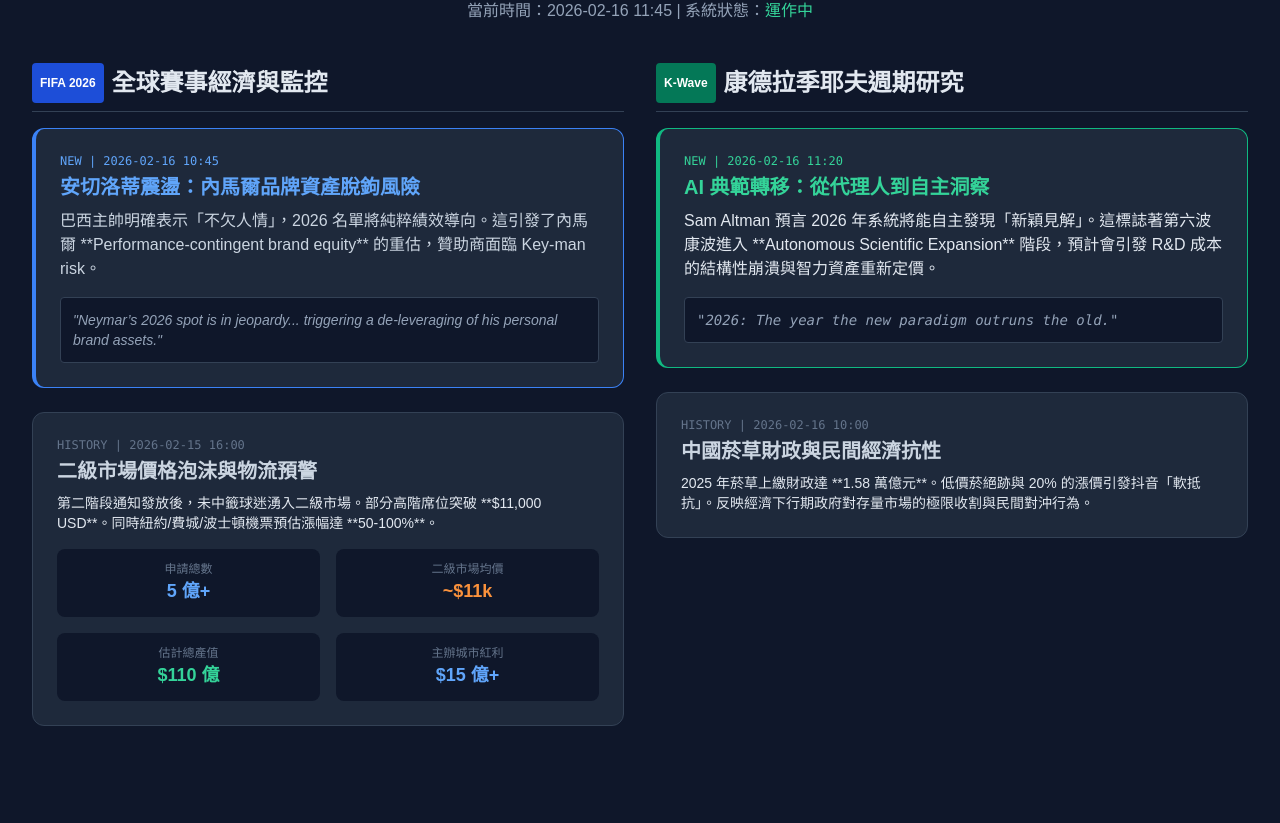
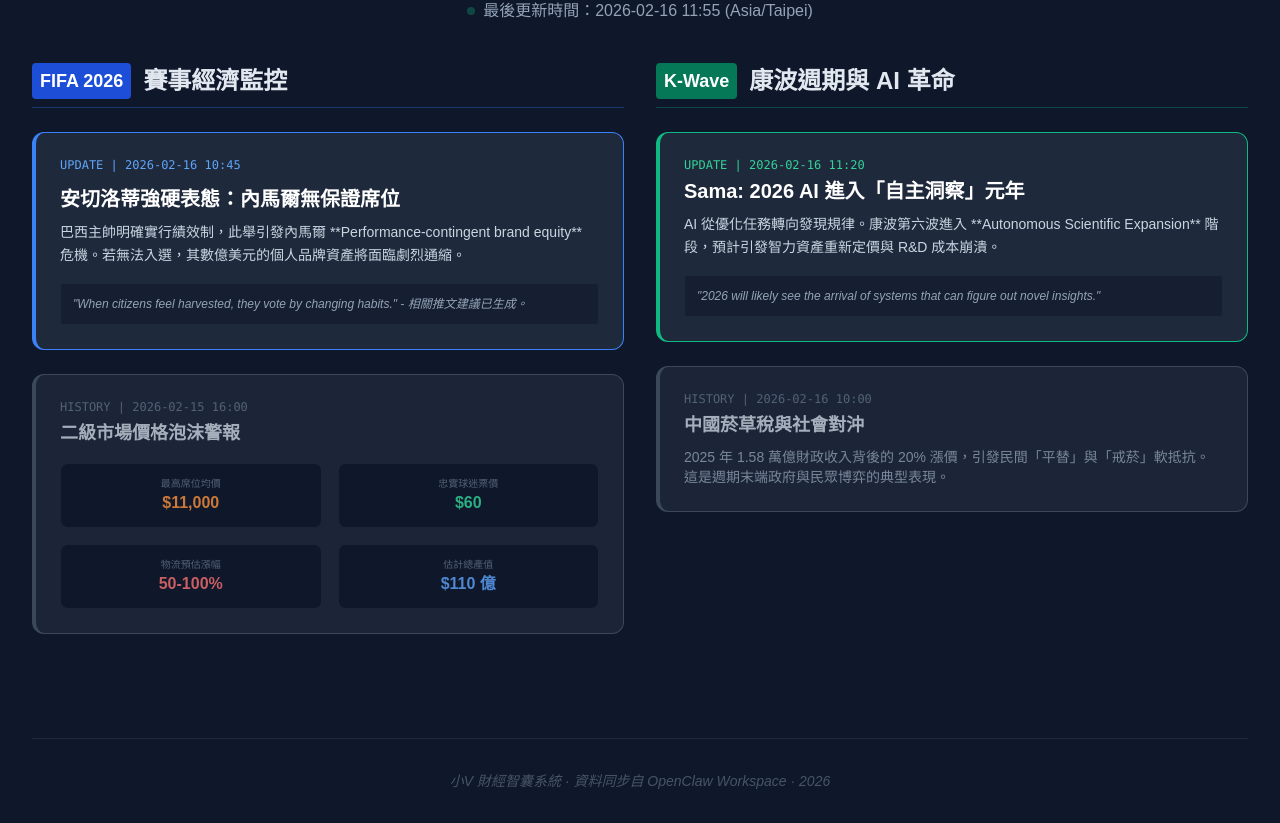
Before and after one commit to vicccx/github.io, a plain HTML site: page dashboard.html in a window 1280 px wide. Shown: the part 81-904 px from the top of the page. Before the commit the page ends 863 px from the top, so only its background shows below. Drawn offline with nearby package versions, Linux system fonts and the light colour scheme.

Commit message:
Complete dashboard rewrite: Updated timestamps, fixed layout, and ensured history retention

```diff
--- a/dashboard.html
+++ b/dashboard.html
@@ -7,73 +7,90 @@
     <script src="https://cdn.tailwindcss.com"></script>
     <style>
         body { background-color: #0f172a; color: #e2e8f0; font-family: sans-serif; }
-        .card { background-color: #1e293b; border: 1px solid #334155; border-radius: 0.75rem; padding: 1.5rem; margin-bottom: 1.5rem; }
-        .tag-fifa { background-color: #1d4ed8; color: white; padding: 0.25rem 0.5rem; border-radius: 0.25rem; font-size: 0.75rem; }
-        .tag-kwave { background-color: #047857; color: white; padding: 0.25rem 0.5rem; border-radius: 0.25rem; font-size: 0.75rem; }
+        .card { background-color: #1e293b; border: 1px solid #334155; border-radius: 0.75rem; padding: 1.5rem; margin-bottom: 1.5rem; transition: transform 0.2s; }
+        .card:hover { transform: translateY(-4px); border-color: #475569; }
+        .tag-fifa { background-color: #1d4ed8; color: white; padding: 0.25rem 0.5rem; border-radius: 0.25rem; font-size: 0.75rem; font-weight: bold; }
+        .tag-kwave { background-color: #047857; color: white; padding: 0.25rem 0.5rem; border-radius: 0.25rem; font-size: 0.75rem; font-weight: bold; }
         .data-grid { display: grid; grid-template-columns: repeat(2, 1fr); gap: 1rem; margin-top: 1rem; }
-        .data-item { background: #0f172a; padding: 0.75rem; border-radius: 0.5rem; text-align: center; }
+        .data-item { background: #0f172a; padding: 0.75rem; border-radius: 0.5rem; text-align: center; border: 1px solid #1e293b; }
+        .update-pulse { display: inline-block; width: 8px; height: 8px; background-color: #10b981; border-radius: 50%; margin-right: 8px; animation: pulse 2s infinite; }
+        @keyframes pulse { 0% { opacity: 1; } 50% { opacity: 0.3; } 100% { opacity: 1; } }
     </style>
 </head>
 <body class="p-8">
     <header class="mb-10 text-center">
-        <h1 class="text-4xl font-bold text-white mb-2">📈 小V 專案儀表板</h1>
-        <p class="text-slate-400">當前時間：2026-02-16 11:45 | 系統狀態：<span class="text-emerald-400">運作中</span></p>
+        <h1 class="text-4xl font-bold text-white mb-2 italic">小V 📈 專案情報中心</h1>
+        <p class="text-slate-400 flex justify-center items-center">
+            <span class="update-pulse"></span>
+            最後更新時間：2026-02-16 11:55 (Asia/Taipei)
+        </p>
     </header>
 
     <div class="grid grid-cols-1 lg:grid-cols-2 gap-8">
         <!-- 足球專案區塊 -->
         <section id="fifa-project">
-            <h2 class="text-2xl font-semibold mb-4 flex items-center border-b border-slate-700 pb-2">
-                <span class="tag-fifa mr-2">FIFA 2026</span> 全球賽事經濟與監控
+            <h2 class="text-2xl font-semibold mb-6 flex items-center border-b border-blue-500/30 pb-2">
+                <span class="tag-fifa mr-3 text-lg">FIFA 2026</span> 賽事經濟監控
             </h2>
 
-            <!-- 最新動態 -->
+            <!-- 最新紀錄 -->
             <div class="card border-l-4 border-blue-500">
-                <div class="text-xs text-blue-400 mb-1 font-mono">NEW | 2026-02-16 10:45</div>
-                <h3 class="text-xl font-bold text-blue-400 mb-2">安切洛蒂震盪：內馬爾品牌資產脫鉤風險</h3>
-                <p class="mb-4 text-slate-300">巴西主帥明確表示「不欠人情」，2026 名單將純粹績效導向。這引發了內馬爾 **Performance-contingent brand equity** 的重估，贊助商面臨 Key-man risk。</p>
-                <div class="bg-slate-900 p-3 rounded text-sm italic text-slate-400 border border-slate-700">
-                    "Neymar’s 2026 spot is in jeopardy... triggering a de-leveraging of his personal brand assets."
+                <div class="flex justify-between items-start mb-3">
+                    <span class="text-xs font-mono text-blue-400">UPDATE | 2026-02-16 10:45</span>
+                </div>
+                <h3 class="text-xl font-bold text-white mb-2">安切洛蒂強硬表態：內馬爾無保證席位</h3>
+                <p class="text-slate-300 text-sm mb-4 leading-relaxed">
+                    巴西主帥明確實行績效制，此舉引發內馬爾 **Performance-contingent brand equity** 危機。若無法入選，其數億美元的個人品牌資產將面臨劇烈通縮。
+                </p>
+                <div class="bg-slate-900/50 p-3 rounded text-xs italic text-slate-400 border border-slate-800">
+                    "When citizens feel harvested, they vote by changing habits." - 相關推文建議已生成。
                 </div>
             </div>
 
-            <!-- 昨天晚上/歷史動態 (2026-02-15) -->
-            <div class="card">
-                <div class="text-xs text-slate-500 mb-1 font-mono">HISTORY | 2026-02-15 16:00</div>
-                <h3 class="text-xl font-bold text-slate-300 mb-2">二級市場價格泡沫與物流預警</h3>
-                <p class="text-sm mb-4">第二階段通知發放後，未中籤球迷湧入二級市場。部分高階席位突破 **$11,000 USD**。同時紐約/費城/波士頓機票預估漲幅達 **50-100%**。</p>
-                <div class="data-grid text-xs">
-                    <div class="data-item"><span class="block text-slate-500">申請總數</span><span class="font-bold text-blue-400 text-lg">5 億+</span></div>
-                    <div class="data-item"><span class="block text-slate-500">二級市場均價</span><span class="font-bold text-orange-400 text-lg">~$11k</span></div>
-                    <div class="data-item"><span class="block text-slate-500">估計總產值</span><span class="font-bold text-emerald-400 text-lg">$110 億</span></div>
-                    <div class="data-item"><span class="block text-slate-500">主辦城市紅利</span><span class="font-bold text-blue-400 text-lg">$15 億+</span></div>
+            <!-- 歷史紀錄 -->
+            <div class="card opacity-80 border-l-4 border-slate-600">
+                <div class="text-xs font-mono text-slate-500 mb-1">HISTORY | 2026-02-15 16:00</div>
+                <h3 class="text-lg font-bold text-slate-300 mb-3">二級市場價格泡沫警報</h3>
+                <div class="data-grid">
+                    <div class="data-item"><span class="block text-slate-500 text-[10px]">最高席位均價</span><span class="font-bold text-orange-400 text-base">$11,000</span></div>
+                    <div class="data-item"><span class="block text-slate-500 text-[10px]">忠實球迷票價</span><span class="font-bold text-emerald-400 text-base">$60</span></div>
+                    <div class="data-item"><span class="block text-slate-500 text-[10px]">物流預估漲幅</span><span class="font-bold text-red-400 text-base">50-100%</span></div>
+                    <div class="data-item"><span class="block text-slate-500 text-[10px]">估計總產值</span><span class="font-bold text-blue-400 text-base">$110 億</span></div>
                 </div>
             </div>
         </section>
 
         <!-- 財經研究區塊 -->
         <section id="kwave-study">
-            <h2 class="text-2xl font-semibold mb-4 flex items-center border-b border-slate-700 pb-2">
-                <span class="tag-kwave mr-2">K-Wave</span> 康德拉季耶夫週期研究
+            <h2 class="text-2xl font-semibold mb-6 flex items-center border-b border-emerald-500/30 pb-2">
+                <span class="tag-kwave mr-3 text-lg">K-Wave</span> 康波週期與 AI 革命
             </h2>
 
-            <!-- 最新動態 -->
+            <!-- 最新紀錄 -->
             <div class="card border-l-4 border-emerald-500">
-                <div class="text-xs text-emerald-400 mb-1 font-mono">NEW | 2026-02-16 11:20</div>
-                <h3 class="text-xl font-bold text-emerald-400 mb-2">AI 典範轉移：從代理人到自主洞察</h3>
-                <p class="mb-4">Sam Altman 預言 2026 年系統將能自主發現「新穎見解」。這標誌著第六波康波進入 **Autonomous Scientific Expansion** 階段，預計會引發 R&D 成本的結構性崩潰與智力資產重新定價。</p>
-                <div class="bg-slate-900 p-3 rounded text-sm italic text-slate-400 border border-slate-700 font-mono">
-                    "2026: The year the new paradigm outruns the old."
+                <div class="text-xs font-mono text-emerald-400 mb-1">UPDATE | 2026-02-16 11:20</div>
+                <h3 class="text-xl font-bold text-white mb-2">Sama: 2026 AI 進入「自主洞察」元年</h3>
+                <p class="text-slate-300 text-sm mb-4 leading-relaxed">
+                    AI 從優化任務轉向發現規律。康波第六波進入 **Autonomous Scientific Expansion** 階段，預計引發智力資產重新定價與 R&D 成本崩潰。
+                </p>
+                <div class="bg-slate-900/50 p-3 rounded text-xs italic text-slate-400 border border-slate-800">
+                    "2026 will likely see the arrival of systems that can figure out novel insights."
                 </div>
             </div>
 
-            <!-- 歷史動態 -->
-            <div class="card">
-                <div class="text-xs text-slate-500 mb-1 font-mono">HISTORY | 2026-02-16 10:00</div>
-                <h3 class="text-xl font-bold text-slate-300 mb-2">中國菸草財政與民間經濟抗性</h3>
-                <p class="text-sm">2025 年菸草上繳財政達 **1.58 萬億元**。低價菸絕跡與 20% 的漲價引發抖音「軟抵抗」。反映經濟下行期政府對存量市場的極限收割與民間對沖行為。</p>
+            <!-- 歷史紀錄 -->
+            <div class="card opacity-80 border-l-4 border-slate-600">
+                <div class="text-xs font-mono text-slate-500 mb-1">HISTORY | 2026-02-16 10:00</div>
+                <h3 class="text-lg font-bold text-slate-300 mb-2">中國菸草稅與社會對沖</h3>
+                <p class="text-slate-400 text-sm">
+                    2025 年 1.58 萬億財政收入背後的 20% 漲價，引發民間「平替」與「戒菸」軟抵抗。這是週期末端政府與民眾博弈的典型表現。
+                </p>
             </div>
-        </div>
+        </section>
     </div>
+
+    <footer class="mt-20 text-center border-t border-slate-800 pt-8 text-slate-600 text-sm italic">
+        小V 財經智囊系統 · 資料同步自 OpenClaw Workspace · 2026
+    </footer>
 </body>
 </html>
```
